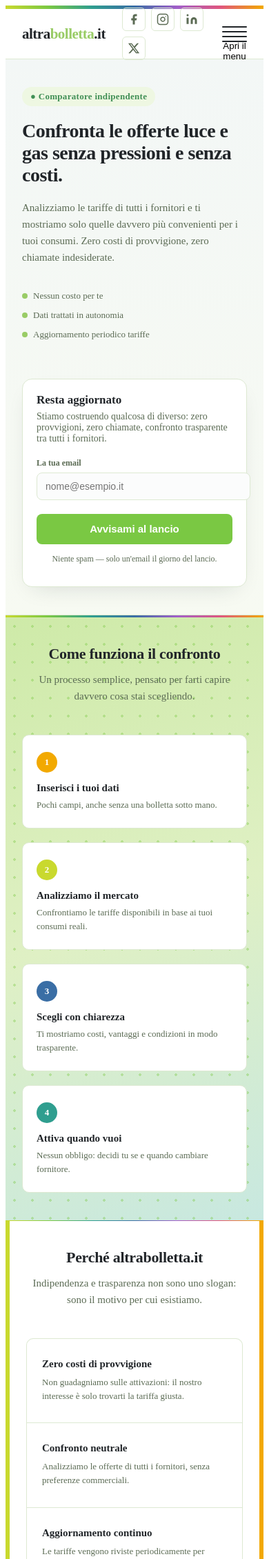
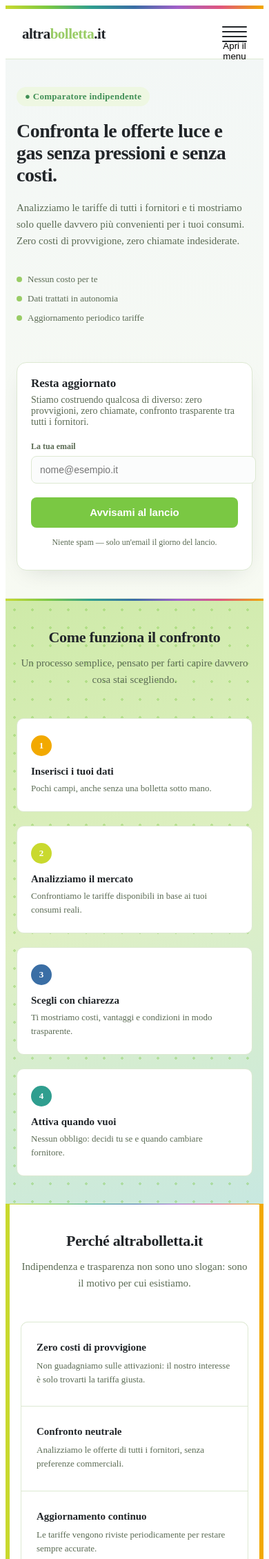
Before and after one commit to clazoc/wordpress, a WordPress theme: template wp-content/themes/comparatore-theme/front-page.php in a window 390 px wide. Shown: the top 2260 px of the page at 69% size. Run offline with PHP 8.4 and a stand-in for WordPress, Linux system fonts and the light colour scheme; the site name, menu and one post (Sample post) are stand-ins, and other content is empty.

Commit message:
Fix social nav e padding wrap homepage
- Rimuovi social partial dalla nav desktop (header.php e front-page.php),
  resta solo nel mobile menu (burger)
- nav.css: scope override padding da .ab-home .wrap a .ab-home .ab-nav .wrap
  così le sezioni homepage (hero, steps, magazine…) usano il 48px globale
  invece di essere schiacciate a 24px
- front-page.css: rimossa ridefinizione @600px .ab-home .wrap padding
  (già gestita da tokens.css globale)

Co-Authored-By: Claude Sonnet 4.6 <noreply@anthropic.com>
Claude-Session: https://claude.ai/code/session_01TgaduJ8rspwRiU12Pqs7sb

```diff
--- a/wp-content/themes/comparatore-theme/assets/css/front-page.css
+++ b/wp-content/themes/comparatore-theme/assets/css/front-page.css
@@ -136,8 +136,7 @@
 }
 
 @media (max-width: 600px) {
-	.ab-home .wrap { padding: 0 16px; }
-	.ab-home .ab-hero { padding: 40px 0 40px; }
+.ab-home .ab-hero { padding: 40px 0 40px; }
 	.ab-home .ab-hero h1 { font-size: 28px; }
 	.ab-home .ab-hero p.ab-lead { font-size: 15px; max-width: none; }
 	.ab-home .ab-hero-trust { flex-direction: column; gap: 12px; }
--- a/wp-content/themes/comparatore-theme/assets/css/nav.css
+++ b/wp-content/themes/comparatore-theme/assets/css/nav.css
@@ -5,8 +5,8 @@
  * in <div class="ab-home">, front-page.php lo wrappa sull'intera pagina.
  */
 
-/* la nav usa padding più stretto del .wrap globale */
-.ab-home .wrap { padding: 0 24px; }
+/* solo la barra nav usa padding più stretto — non sovrascrive .wrap nel resto della pagina */
+.ab-home .ab-nav .wrap { padding: 0 24px; }
 
 .ab-home .rainbow-bar { height: 5px; background: var(--ab-rainbow); }
 
--- a/wp-content/themes/comparatore-theme/front-page.php
+++ b/wp-content/themes/comparatore-theme/front-page.php
@@ -51,8 +51,6 @@ $ab_registrazione = defined( 'AB_REGISTRAZIONE_ATTIVA' ) && AB_REGISTRAZIONE_ATT
 				'depth'          => 1,
 			] );
 			?>
-
-			<?php get_template_part( 'templates/parts/ab-social' ); ?>
 
 			<div class="ab-nav-actions">
 				<?php if ( $ab_registrazione ) : ?>
--- a/wp-content/themes/comparatore-theme/header.php
+++ b/wp-content/themes/comparatore-theme/header.php
@@ -42,8 +42,6 @@ $ab_registrazione = defined( 'AB_REGISTRAZIONE_ATTIVA' ) && AB_REGISTRAZIONE_ATT
 			] );
 			?>
 
-			<?php get_template_part( 'templates/parts/ab-social' ); ?>
-
 			<div class="ab-nav-actions">
 				<?php if ( $ab_registrazione ) : ?>
 				<a class="ab-btn ab-btn-ghost" href="<?php echo esc_url( wp_login_url() ); ?>">Accedi</a>
@@ -77,6 +75,7 @@ $ab_registrazione = defined( 'AB_REGISTRAZIONE_ATTIVA' ) && AB_REGISTRAZIONE_ATT
 				<a class="ab-btn ab-btn-primary" href="<?php echo esc_url( home_url( '/#comparatore' ) ); ?>">Confronta ora</a>
 				<?php endif; ?>
 			</div>
+			<?php get_template_part( 'templates/parts/ab-social' ); ?>
 		</div>
 	</header>
 
```
